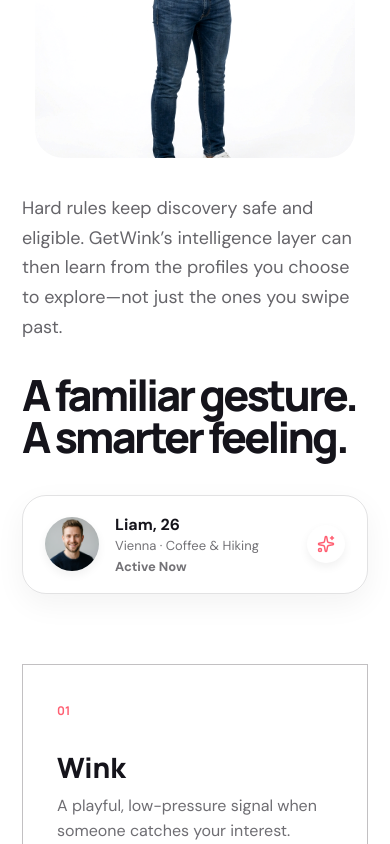
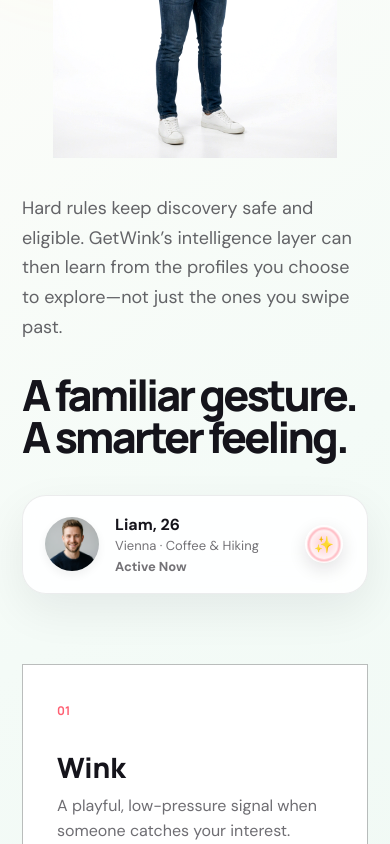
Before and after one commit to phartmann80/getwink, a Next.js app: page / in a window 390 px wide. Shown: the part 1156-2000 px from the top of the page. Built offline with nearby package versions, Linux system fonts and the light colour scheme; no server answers.

Commit message:
Patch 002D: fix card stack background colors and hover flickering, refine mobile responsiveness, scale transparent standing male avatar, enrich Liam section with brand palette gradient/blobs, and integrate 3D micro-interaction card

```diff
--- /dev/null
+++ b/app/components/Wink3DCard.tsx
@@ -0,0 +1,49 @@
+'use client';
+
+import { useState, useRef } from 'react';
+
+export function Wink3DCard() {
+  const [rotate, setRotate] = useState({ x: 0, y: 0 });
+  const cardRef = useRef<HTMLDivElement>(null);
+
+  const handleMouseMove = (e: React.MouseEvent<HTMLDivElement>) => {
+    if (!cardRef.current) return;
+    const rect = cardRef.current.getBoundingClientRect();
+    const x = e.clientX - rect.left - rect.width / 2;
+    const y = e.clientY - rect.top - rect.height / 2;
+    setRotate({
+      x: -(y / rect.height) * 20,
+      y: (x / rect.width) * 20,
+    });
+  };
+
+  const handleMouseLeave = () => {
+    setRotate({ x: 0, y: 0 });
+  };
+
+  return (
+    <div
+      ref={cardRef}
+      className="wink-3d-wrapper"
+      onMouseMove={handleMouseMove}
+      onMouseLeave={handleMouseLeave}
+      style={{
+        perspective: '1000px',
+      }}
+    >
+      <div
+        className="wink-3d-card"
+        style={{
+          transform: `rotateX(${rotate.x}deg) rotateY(${rotate.y}deg)`,
+          transition: 'transform 0.15s ease-out',
+        }}
+      >
+        <div className="wink-3d-badge">
+          <div className="wink-3d-pulse-ring" />
+          <span className="wink-3d-icon">✨</span>
+        </div>
+        <div className="wink-3d-glow" />
+      </div>
+    </div>
+  );
+}
--- a/app/page.tsx
+++ b/app/page.tsx
@@ -1,6 +1,7 @@
 import { ArrowDown, ArrowRight, ShieldCheck, Sparkles } from 'lucide-react';
 import { Header } from './components/Header';
 import { Footer } from './components/Footer';
+import { Wink3DCard } from './components/Wink3DCard';
 
 const apkUrl = process.env.NEXT_PUBLIC_ANDROID_APK_URL;
 const apkReady = Boolean(
@@ -81,6 +82,9 @@ export default function HomePage() {
         </section>
 
         <section id="how" className="story-section">
+          <div className="story-blob story-blob-coral" aria-hidden="true" />
+          <div className="story-blob story-blob-mint" aria-hidden="true" />
+
           <div className="story-intro">
             <div className="story-col-left">
               <span className="section-label">More than another swipe app</span>
@@ -106,7 +110,7 @@ export default function HomePage() {
                   <span className="intro-avatar-badge">Active Now</span>
                 </div>
                 <div className="intro-avatar-action">
-                  <Sparkles size={18} className="intro-action-icon" />
+                  <Wink3DCard />
                 </div>
               </article>
             </div>
```
Also changed, not shown: app/styles/globals.css.
